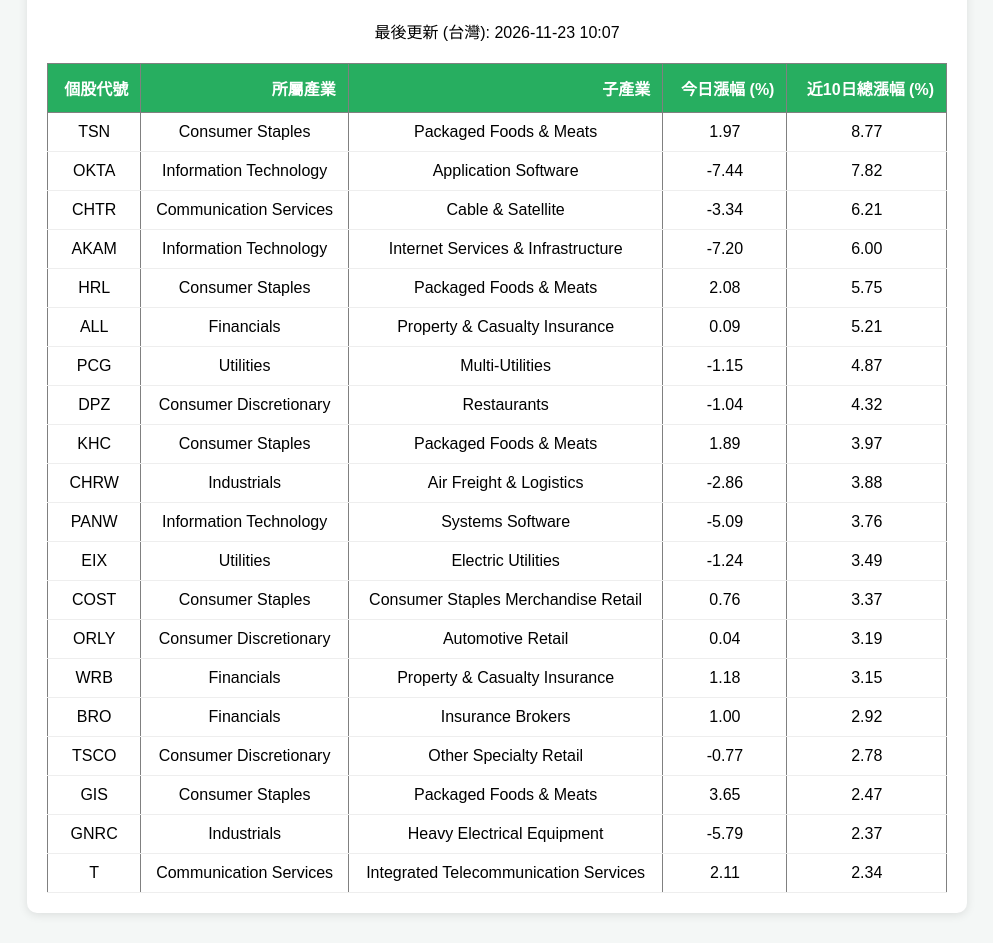
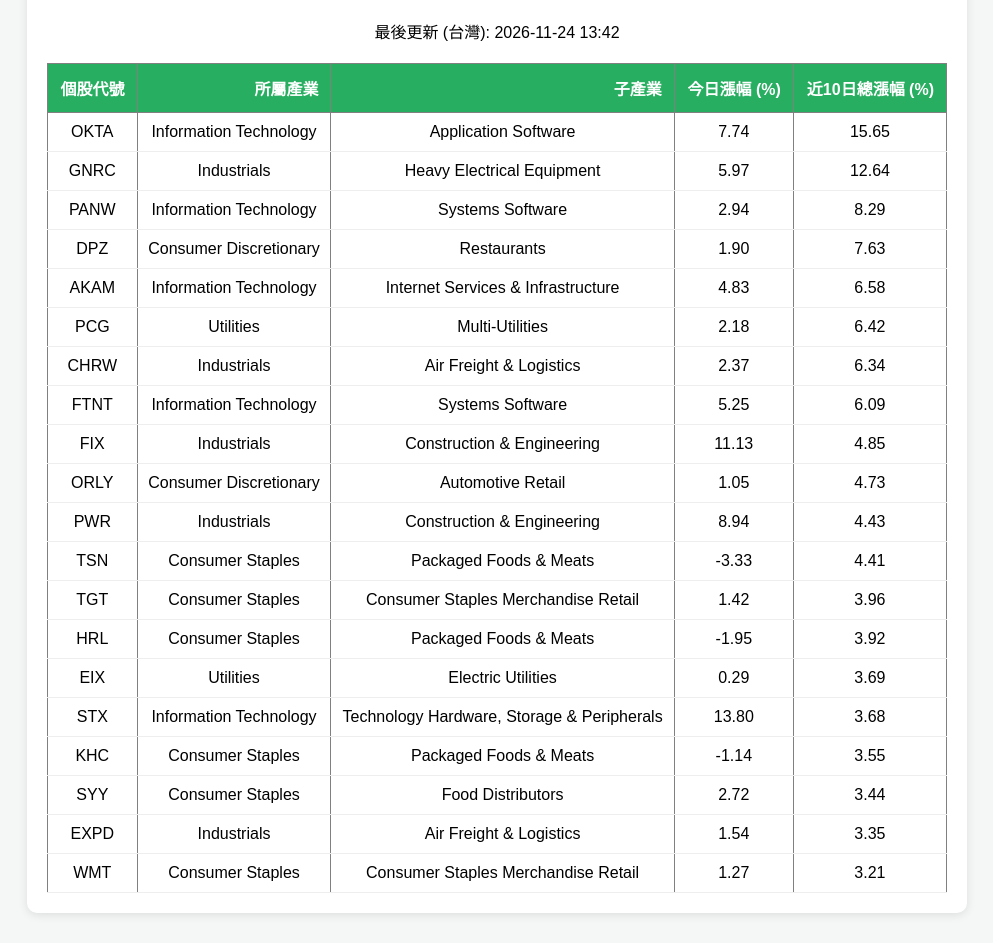
Before and after one commit to sa8712xyz-arch/My-Stock-Heatmap, a plain HTML site: page index.html in a window 1280 px wide. Shown: the part 120-1063 px from the top of the page, without its empty margins (143-1136 px from the left). Drawn offline with Linux system fonts and the light colour scheme.

Commit message:
Update table data

```diff
--- a/index.html
+++ b/index.html
@@ -17,7 +17,7 @@
     <body>
         <div class="container">
             <h1>S&P 500 前 20 強強勢股 (近 10 日)</h1>
-            <p style="text-align: center;">最後更新 (台灣): 2026-11-23 10:07</p>
+            <p style="text-align: center;">最後更新 (台灣): 2026-11-24 13:42</p>
             <table border="1" class="dataframe table table-striped">
   <thead>
     <tr style="text-align: right;">
@@ -30,144 +30,144 @@
   </thead>
   <tbody>
     <tr>
-      <td>TSN</td>
-      <td>Consumer Staples</td>
-      <td>Packaged Foods &amp; Meats</td>
-      <td>1.97</td>
-      <td>8.77</td>
-    </tr>
-    <tr>
       <td>OKTA</td>
       <td>Information Technology</td>
       <td>Application Software</td>
-      <td>-7.44</td>
-      <td>7.82</td>
+      <td>7.74</td>
+      <td>15.65</td>
     </tr>
     <tr>
-      <td>CHTR</td>
-      <td>Communication Services</td>
-      <td>Cable &amp; Satellite</td>
-      <td>-3.34</td>
-      <td>6.21</td>
+      <td>GNRC</td>
+      <td>Industrials</td>
+      <td>Heavy Electrical Equipment</td>
+      <td>5.97</td>
+      <td>12.64</td>
+    </tr>
+    <tr>
+      <td>PANW</td>
+      <td>Information Technology</td>
+      <td>Systems Software</td>
+      <td>2.94</td>
+      <td>8.29</td>
+    </tr>
+    <tr>
+      <td>DPZ</td>
+      <td>Consumer Discretionary</td>
+      <td>Restaurants</td>
+      <td>1.90</td>
+      <td>7.63</td>
     </tr>
     <tr>
       <td>AKAM</td>
       <td>Information Technology</td>
       <td>Internet Services &amp; Infrastructure</td>
-      <td>-7.20</td>
-      <td>6.00</td>
+      <td>4.83</td>
+      <td>6.58</td>
+    </tr>
+    <tr>
+      <td>PCG</td>
+      <td>Utilities</td>
+      <td>Multi-Utilities</td>
+      <td>2.18</td>
+      <td>6.42</td>
+    </tr>
+    <tr>
+      <td>CHRW</td>
+      <td>Industrials</td>
+      <td>Air Freight &amp; Logistics</td>
+      <td>2.37</td>
+      <td>6.34</td>
+    </tr>
+    <tr>
+      <td>FTNT</td>
+      <td>Information Technology</td>
+      <td>Systems Software</td>
+      <td>5.25</td>
+      <td>6.09</td>
+    </tr>
+    <tr>
+      <td>FIX</td>
+      <td>Industrials</td>
+      <td>Construction &amp; Engineering</td>
+      <td>11.13</td>
+      <td>4.85</td>
+    </tr>
+    <tr>
+      <td>ORLY</td>
+      <td>Consumer Discretionary</td>
+      <td>Automotive Retail</td>
+      <td>1.05</td>
+      <td>4.73</td>
+    </tr>
+    <tr>
+      <td>PWR</td>
+      <td>Industrials</td>
+      <td>Construction &amp; Engineering</td>
+      <td>8.94</td>
+      <td>4.43</td>
+    </tr>
+    <tr>
+      <td>TSN</td>
+      <td>Consumer Staples</td>
+      <td>Packaged Foods &amp; Meats</td>
+      <td>-3.33</td>
+      <td>4.41</td>
+    </tr>
+    <tr>
+      <td>TGT</td>
+      <td>Consumer Staples</td>
+      <td>Consumer Staples Merchandise Retail</td>
+      <td>1.42</td>
+      <td>3.96</td>
     </tr>
     <tr>
       <td>HRL</td>
       <td>Consumer Staples</td>
       <td>Packaged Foods &amp; Meats</td>
-      <td>2.08</td>
-      <td>5.75</td>
+      <td>-1.95</td>
+      <td>3.92</td>
     </tr>
     <tr>
-      <td>ALL</td>
-      <td>Financials</td>
-      <td>Property &amp; Casualty Insurance</td>
-      <td>0.09</td>
-      <td>5.21</td>
+      <td>EIX</td>
+      <td>Utilities</td>
+      <td>Electric Utilities</td>
+      <td>0.29</td>
+      <td>3.69</td>
     </tr>
     <tr>
-      <td>PCG</td>
-      <td>Utilities</td>
-      <td>Multi-Utilities</td>
-      <td>-1.15</td>
-      <td>4.87</td>
-    </tr>
-    <tr>
-      <td>DPZ</td>
-      <td>Consumer Discretionary</td>
-      <td>Restaurants</td>
-      <td>-1.04</td>
-      <td>4.32</td>
+      <td>STX</td>
+      <td>Information Technology</td>
+      <td>Technology Hardware, Storage &amp; Peripherals</td>
+      <td>13.80</td>
+      <td>3.68</td>
     </tr>
     <tr>
       <td>KHC</td>
       <td>Consumer Staples</td>
       <td>Packaged Foods &amp; Meats</td>
-      <td>1.89</td>
-      <td>3.97</td>
+      <td>-1.14</td>
+      <td>3.55</td>
     </tr>
     <tr>
-      <td>CHRW</td>
+      <td>SYY</td>
+      <td>Consumer Staples</td>
+      <td>Food Distributors</td>
+      <td>2.72</td>
+      <td>3.44</td>
+    </tr>
+    <tr>
+      <td>EXPD</td>
       <td>Industrials</td>
       <td>Air Freight &amp; Logistics</td>
-      <td>-2.86</td>
-      <td>3.88</td>
+      <td>1.54</td>
+      <td>3.35</td>
     </tr>
     <tr>
-      <td>PANW</td>
-      <td>Information Technology</td>
-      <td>Systems Software</td>
-      <td>-5.09</td>
-      <td>3.76</td>
-    </tr>
-    <tr>
-      <td>EIX</td>
-      <td>Utilities</td>
-      <td>Electric Utilities</td>
-      <td>-1.24</td>
-      <td>3.49</td>
-    </tr>
-    <tr>
-      <td>COST</td>
+      <td>WMT</td>
       <td>Consumer Staples</td>
       <td>Consumer Staples Merchandise Retail</td>
-      <td>0.76</td>
-      <td>3.37</td>
-    </tr>
-    <tr>
-      <td>ORLY</td>
-      <td>Consumer Discretionary</td>
-      <td>Automotive Retail</td>
-      <td>0.04</td>
-      <td>3.19</td>
-    </tr>
-    <tr>
-      <td>WRB</td>
-      <td>Financials</td>
-      <td>Property &amp; Casualty Insurance</td>
-      <td>1.18</td>
-      <td>3.15</td>
-    </tr>
-    <tr>
-      <td>BRO</td>
-      <td>Financials</td>
-      <td>Insurance Brokers</td>
-      <td>1.00</td>
-      <td>2.92</td>
-    </tr>
-    <tr>
-      <td>TSCO</td>
-      <td>Consumer Discretionary</td>
-      <td>Other Specialty Retail</td>
-      <td>-0.77</td>
-      <td>2.78</td>
-    </tr>
-    <tr>
-      <td>GIS</td>
-      <td>Consumer Staples</td>
-      <td>Packaged Foods &amp; Meats</td>
-      <td>3.65</td>
-      <td>2.47</td>
-    </tr>
-    <tr>
-      <td>GNRC</td>
-      <td>Industrials</td>
-      <td>Heavy Electrical Equipment</td>
-      <td>-5.79</td>
-      <td>2.37</td>
-    </tr>
-    <tr>
-      <td>T</td>
-      <td>Communication Services</td>
-      <td>Integrated Telecommunication Services</td>
-      <td>2.11</td>
-      <td>2.34</td>
+      <td>1.27</td>
+      <td>3.21</td>
     </tr>
   </tbody>
 </table>
```
